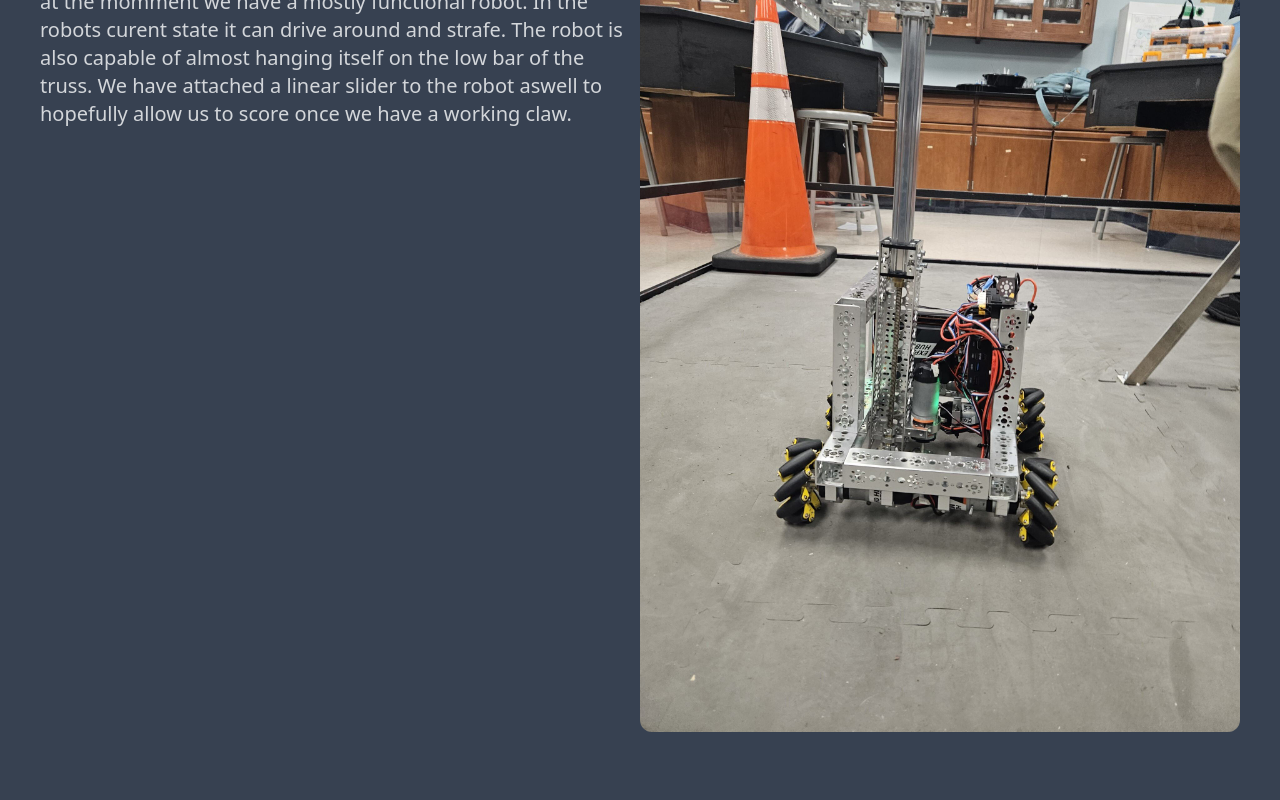
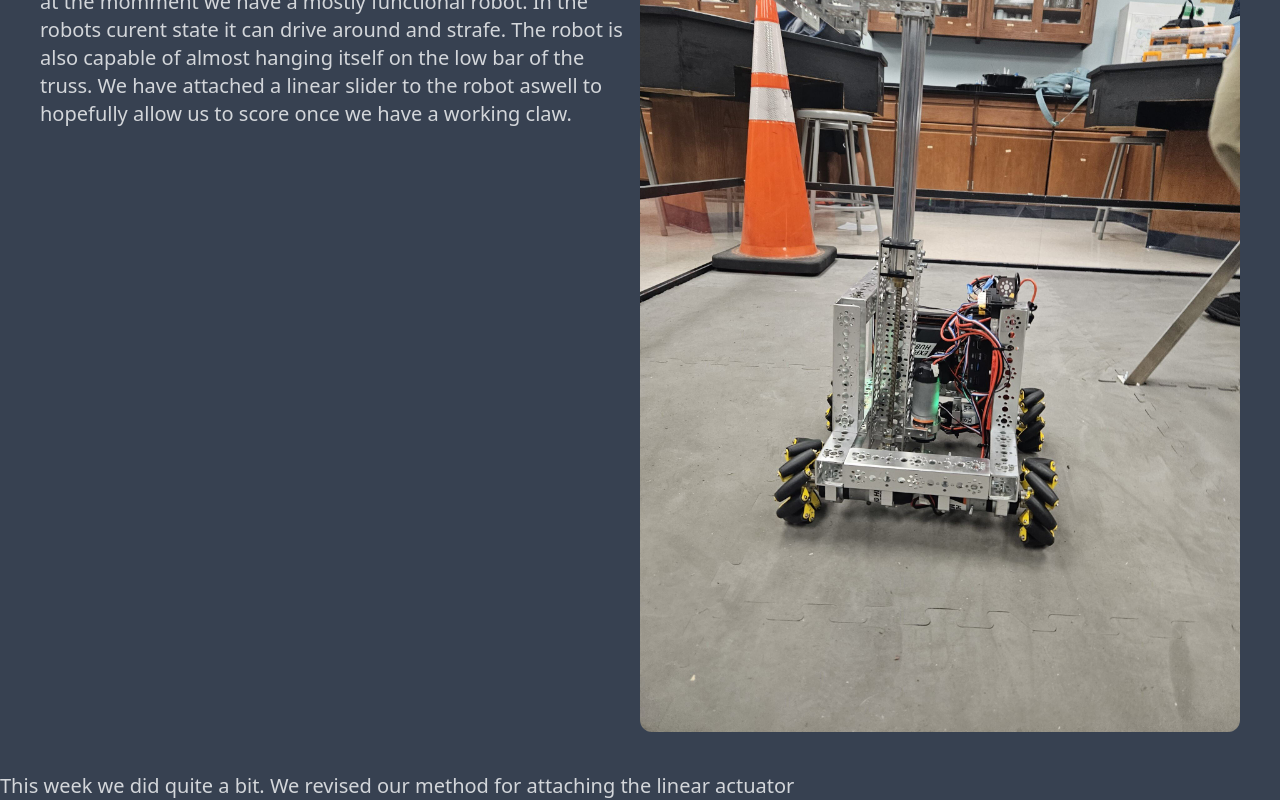
Before and after one commit to melloCoding/mellocoding.github.com, a Nuxt app: page /robotic/weekone in a window 1280 px wide. Shown: the part 288-1088 px from the top of the page. Before the commit the page ends 1020 px from the top, so only its background shows below. Built offline with nearby package versions, Linux system fonts and the light colour scheme.

Commit message:
upadeted weekone.vue

```diff
--- a/pages/robotic/weekone.vue
+++ b/pages/robotic/weekone.vue
@@ -4,7 +4,7 @@
     <h1 class="text-5xl font-bold text-center mb-10">
       First Documented Build Log For the Into the Deep Season
     </h1>
-    <div class="flex px-10">
+    <div class="flex px-10 mb-10">
       <p class="text-xl">
         This is the first actually log for our team's season. I'm a bit late to
         this because i've been busy coding the rest of the website. So at the
@@ -20,6 +20,12 @@
         alt="aformentioned robot on the field"
       />
     </div>
+    <div>
+      <p class="text-xl">
+        This week we did quite a bit. We revised our method for attaching the
+        linear actuator
+      </p>
+    </div>
   </div>
 </template>
 
--- a/pages/robotics.vue
+++ b/pages/robotics.vue
@@ -1,10 +1,10 @@
 <template>
   <div>
-    <AppHeader />
+    <AppHeader />p
     <h1 class="text-5xl font-bold text-center mb-10">Robotics page</h1>
     <div class="sm:flex-none md:flex mx-10">
       <div>
-        <p class="text-xl">
+        <p class="text-xl mb-10">
           I am a member of the robotics team at Coral Springs Charter School. We
           partcipate in the First Tech Challenge(FTC). We are team 13233 Cyber
           Kinghts. The FTC Game for this year is Into The Deep. We are currently
```
